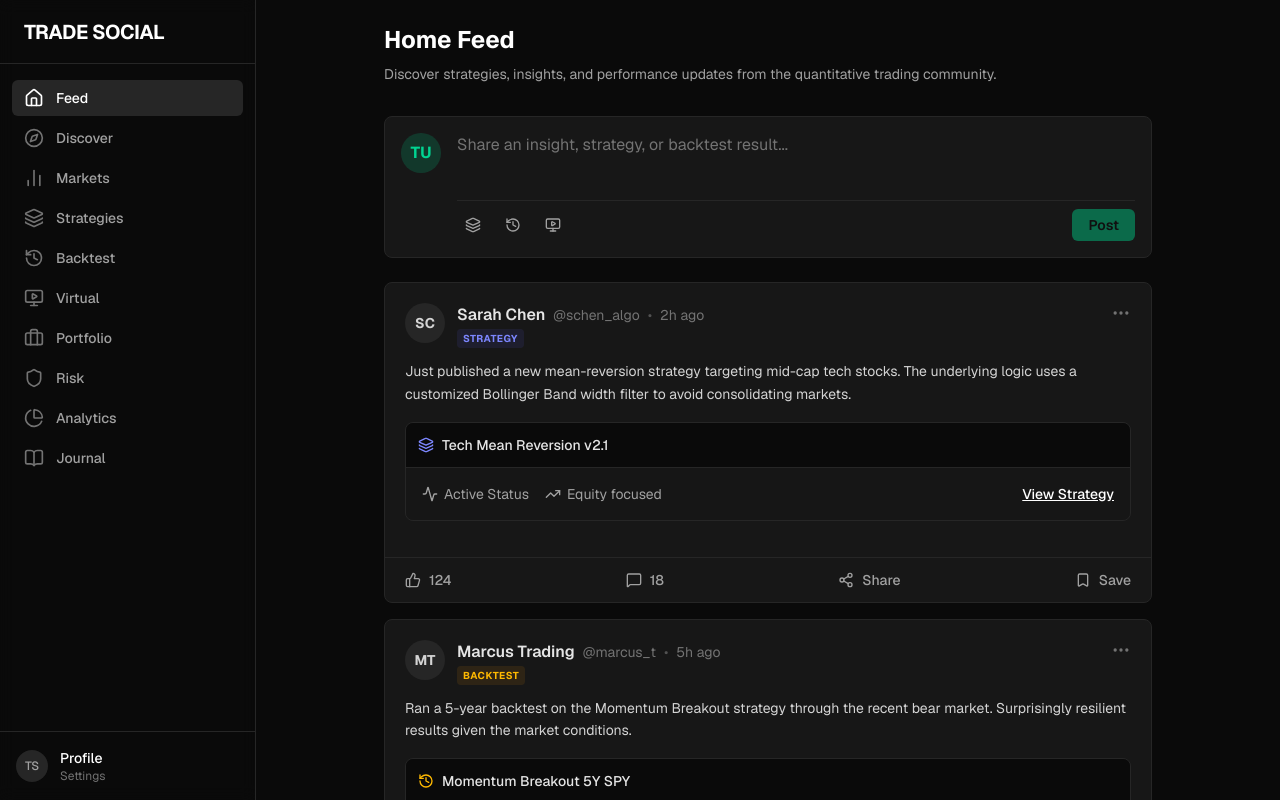
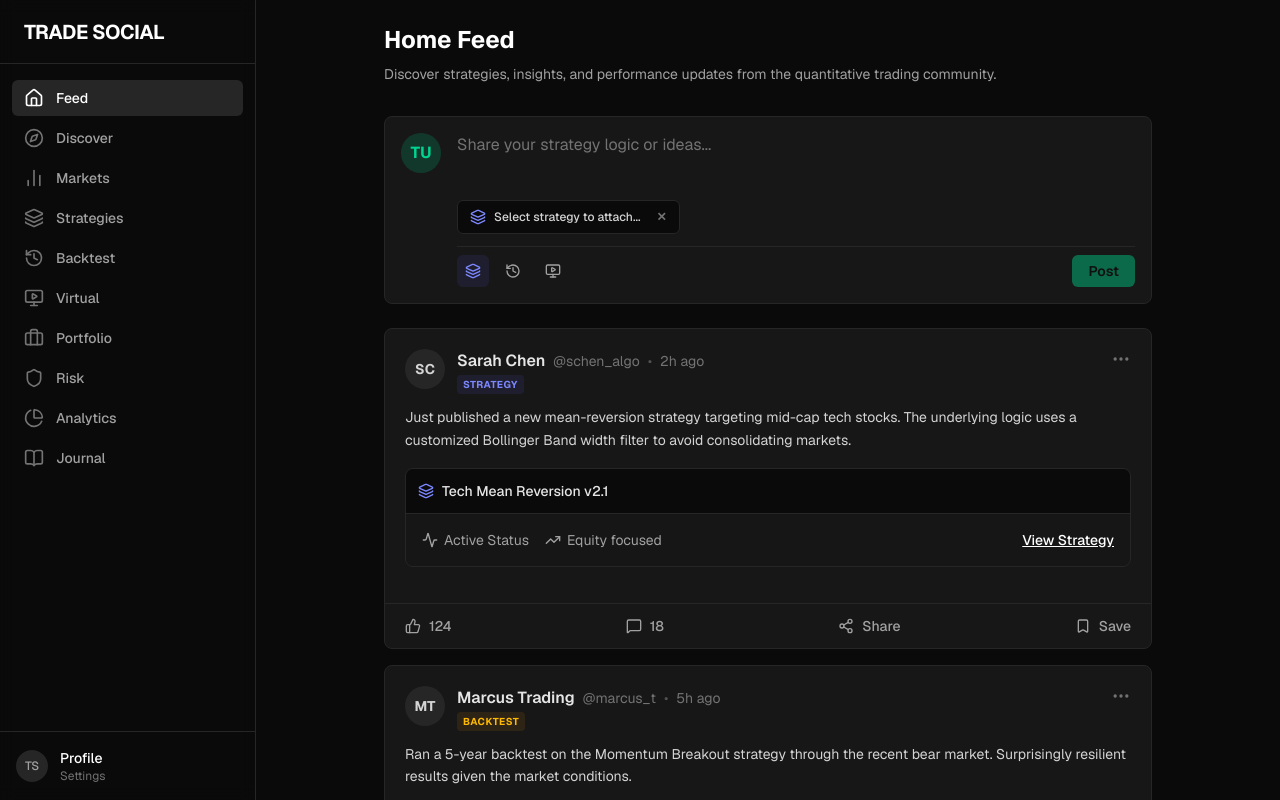
Before and after one commit to OMM-PRIYANSHU-PATI/TradeMaster, a Next.js app in the folder apps/web/: page /feed in a window 1280 px wide. Both pictures are taken after a click on the button 473 px from the left and 225 px from the top of the page. Built offline with nearby package versions, Linux system fonts and the light colour scheme.

Commit message:
feat: make feed attachment buttons interactive and toggleable

```diff
--- a/apps/web/src/app/(dashboard)/feed/page.tsx
+++ b/apps/web/src/app/(dashboard)/feed/page.tsx
@@ -97,6 +97,7 @@ const initialDummyPosts: Post[] = [
 export default function HomeFeedPage() {
   const [posts, setPosts] = useState<Post[]>(initialDummyPosts);
   const [newPostContent, setNewPostContent] = useState("");
+  const [activeType, setActiveType] = useState<PostType>('TEXT');
 
   const handlePost = () => {
     if (!newPostContent.trim()) return;
@@ -104,15 +105,17 @@ export default function HomeFeedPage() {
     const newPost: Post = {
       id: Date.now().toString(),
       author: { name: 'Test User', handle: '@test_user', avatar: 'TU' },
-      type: 'TEXT',
+      type: activeType,
       timestamp: 'Just now',
       content: newPostContent,
+      resourceName: activeType !== 'TEXT' ? `Attached ${activeType.toLowerCase()} link` : undefined,
       likes: 0,
       comments: 0,
     };
 
     setPosts([newPost, ...posts]);
     setNewPostContent("");
+    setActiveType('TEXT'); // reset after posting
   };
 
   // Define action handlers
@@ -150,19 +153,55 @@ export default function HomeFeedPage() {
             <textarea
               value={newPostContent}
               onChange={(e) => setNewPostContent(e.target.value)}
-              placeholder="Share an insight, strategy, or backtest result..."
+              placeholder={
+                activeType === 'STRATEGY' ? "Share your strategy logic or ideas..." :
+                activeType === 'BACKTEST' ? "Share your backtest performance insights..." :
+                activeType === 'VIRTUAL' ? "Share your virtual trading forward-test results..." :
+                "Share an insight, strategy, or backtest result..."
+              }
               className="w-full bg-transparent text-neutral-200 placeholder-neutral-500 border-none focus:ring-0 resize-none outline-none"
               rows={2}
             />
+            {activeType !== 'TEXT' && (
+              <div className="flex items-center gap-2 px-3 py-2 bg-neutral-950 rounded-md border border-neutral-800 w-fit">
+                {activeType === 'STRATEGY' && <Layers className="w-4 h-4 text-indigo-400" />}
+                {activeType === 'BACKTEST' && <History className="w-4 h-4 text-amber-400" />}
+                {activeType === 'VIRTUAL' && <MonitorPlay className="w-4 h-4 text-emerald-400" />}
+                <span className="text-xs font-medium text-neutral-300">
+                  Select {activeType.toLowerCase()} to attach...
+                </span>
+                <button
+                  onClick={() => setActiveType('TEXT')}
+                  className="ml-2 text-neutral-500 hover:text-rose-400 text-xs font-bold"
+                >
+                  ✕
+                </button>
+              </div>
+            )}
             <div className="flex justify-between items-center pt-2 border-t border-neutral-800">
               <div className="flex gap-2">
-                <button type="button" className="p-2 text-neutral-400 hover:text-emerald-400 hover:bg-emerald-500/10 rounded-md transition-colors">
+                <button
+                  type="button"
+                  onClick={() => setActiveType(activeType === 'STRATEGY' ? 'TEXT' : 'STRATEGY')}
+                  className={`p-2 rounded-md transition-colors ${activeType === 'STRATEGY' ? 'text-indigo-400 bg-indigo-500/10' : 'text-neutral-400 hover:text-indigo-400 hover:bg-indigo-500/10'}`}
+                  title="Attach Strategy"
+                >
                   <Layers className="w-4 h-4" />
                 </button>
-                <button type="button" className="p-2 text-neutral-400 hover:text-emerald-400 hover:bg-emerald-500/10 rounded-md transition-colors">
+                <button
+                  type="button"
+                  onClick={() => setActiveType(activeType === 'BACKTEST' ? 'TEXT' : 'BACKTEST')}
+                  className={`p-2 rounded-md transition-colors ${activeType === 'BACKTEST' ? 'text-amber-400 bg-amber-500/10' : 'text-neutral-400 hover:text-amber-400 hover:bg-amber-500/10'}`}
+                  title="Attach Backtest"
+                >
                   <History className="w-4 h-4" />
                 </button>
-                <button type="button" className="p-2 text-neutral-400 hover:text-emerald-400 hover:bg-emerald-500/10 rounded-md transition-colors">
+                <button
+                  type="button"
+                  onClick={() => setActiveType(activeType === 'VIRTUAL' ? 'TEXT' : 'VIRTUAL')}
+                  className={`p-2 rounded-md transition-colors ${activeType === 'VIRTUAL' ? 'text-emerald-400 bg-emerald-500/10' : 'text-neutral-400 hover:text-emerald-400 hover:bg-emerald-500/10'}`}
+                  title="Attach Virtual Session"
+                >
                   <MonitorPlay className="w-4 h-4" />
                 </button>
               </div>
```
